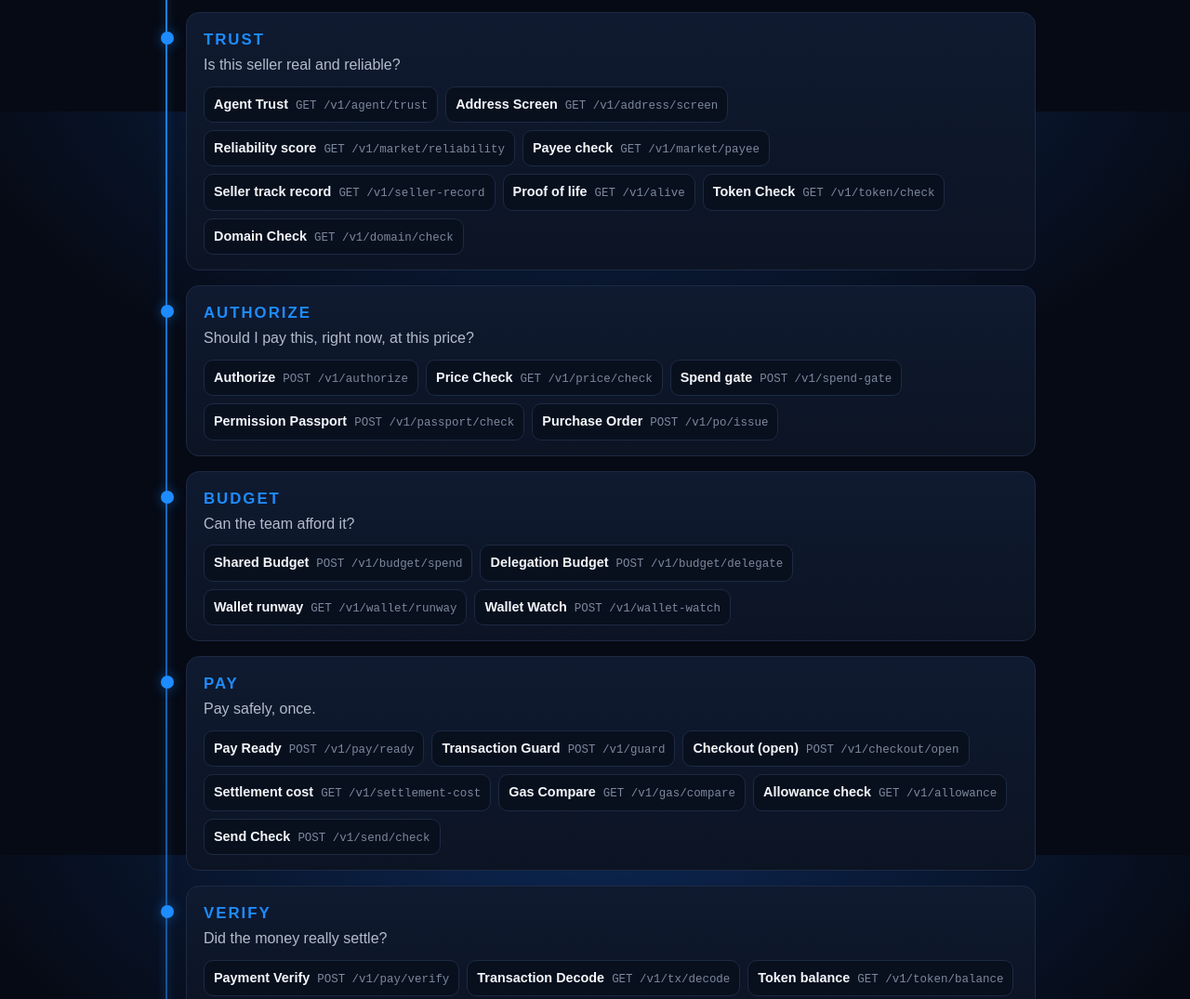
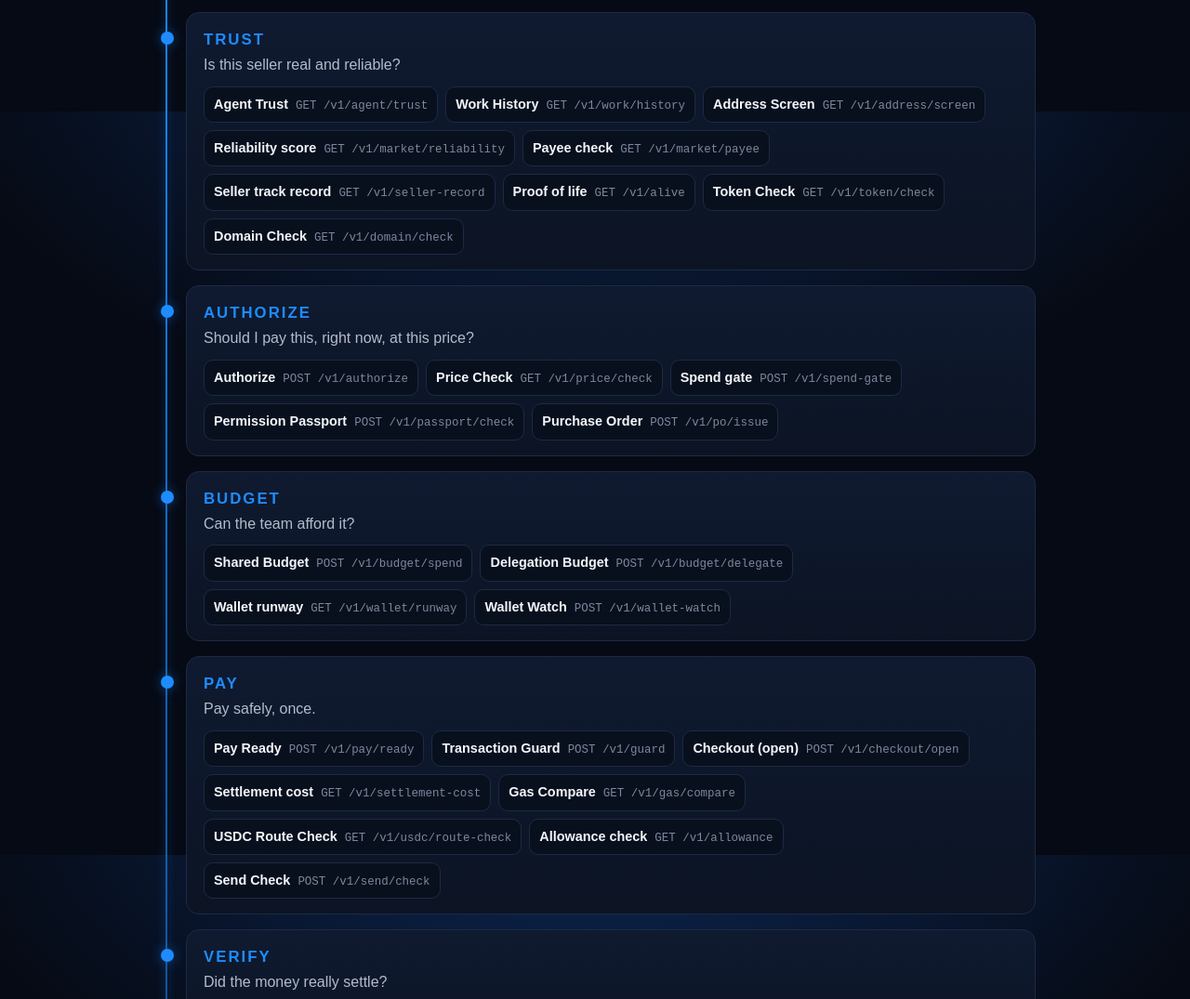
Before and after one commit to OMENZ2026/OMENZ-site, a website: page journey/index.html in a window 1280 px wide. Shown: the part 680-1755 px from the top of the page at 93% size. Drawn offline with Linux system fonts and the light colour scheme; no server answers.

Commit message:
Journey: USDC Route Check (PAY), Work History (TRUST), Worker Rejoin (CONTINUE)

```diff
--- a/journey/index.html
+++ b/journey/index.html
@@ -70,16 +70,16 @@
   <script>
   const STOPS = [
     ["DISCOVER", "Which paid tool can do this job?", [["Capability Finder", "GET /v1/market/find"], ["Market job desk", "POST /v1/market/job"], ["Cheapest working tool", "GET /v1/market/cheapest"]]],
-    ["TRUST", "Is this seller real and reliable?", [["Agent Trust", "GET /v1/agent/trust"], ["Address Screen", "GET /v1/address/screen"], ["Reliability score", "GET /v1/market/reliability"], ["Payee check", "GET /v1/market/payee"], ["Seller track record", "GET /v1/seller-record"], ["Proof of life", "GET /v1/alive"], ["Token Check", "GET /v1/token/check"], ["Domain Check", "GET /v1/domain/check"]]],
+    ["TRUST", "Is this seller real and reliable?", [["Agent Trust", "GET /v1/agent/trust"], ["Work History", "GET /v1/work/history"], ["Address Screen", "GET /v1/address/screen"], ["Reliability score", "GET /v1/market/reliability"], ["Payee check", "GET /v1/market/payee"], ["Seller track record", "GET /v1/seller-record"], ["Proof of life", "GET /v1/alive"], ["Token Check", "GET /v1/token/check"], ["Domain Check", "GET /v1/domain/check"]]],
     ["AUTHORIZE", "Should I pay this, right now, at this price?", [["Authorize", "POST /v1/authorize"], ["Price Check", "GET /v1/price/check"], ["Spend gate", "POST /v1/spend-gate"], ["Permission Passport", "POST /v1/passport/check"], ["Purchase Order", "POST /v1/po/issue"]]],
     ["BUDGET", "Can the team afford it?", [["Shared Budget", "POST /v1/budget/spend"], ["Delegation Budget", "POST /v1/budget/delegate"], ["Wallet runway", "GET /v1/wallet/runway"], ["Wallet Watch", "POST /v1/wallet-watch"]]],
-    ["PAY", "Pay safely, once.", [["Pay Ready", "POST /v1/pay/ready"], ["Transaction Guard", "POST /v1/guard"], ["Checkout (open)", "POST /v1/checkout/open"], ["Settlement cost", "GET /v1/settlement-cost"], ["Gas Compare", "GET /v1/gas/compare"], ["Allowance check", "GET /v1/allowance"], ["Send Check", "POST /v1/send/check"]]],
+    ["PAY", "Pay safely, once.", [["Pay Ready", "POST /v1/pay/ready"], ["Transaction Guard", "POST /v1/guard"], ["Checkout (open)", "POST /v1/checkout/open"], ["Settlement cost", "GET /v1/settlement-cost"], ["Gas Compare", "GET /v1/gas/compare"], ["USDC Route Check", "GET /v1/usdc/route-check"], ["Allowance check", "GET /v1/allowance"], ["Send Check", "POST /v1/send/check"]]],
     ["VERIFY", "Did the money really settle?", [["Payment Verify", "POST /v1/pay/verify"], ["Transaction Decode", "GET /v1/tx/decode"], ["Token balance", "GET /v1/token/balance"]]],
     ["RECEIVE + VALIDATE", "Did I get what I paid for?", [["Delivery Check", "POST /v1/delivery-check"], ["Checkout (close)", "POST /v1/checkout/close"], ["Claim evidence", "POST /v1/claim-evidence"], ["Checkpoint milestones", "POST /v1/checkpoint/submit"]]],
     ["RECORD", "Keep proof.", [["Spend Receipt", "POST /v1/spend-receipt"], ["Receipt Locker", "POST /v1/receipt/put"], ["Job Ledger", "POST /v1/ledger/append"], ["Evidence bundle", "POST /v1/evidence/bundle"]]],
     ["HAND OFF", "Pass the work on without losing state.", [["Job Jacket", "POST /v1/jacket/checkout"], ["Handoff Packager", "POST /v1/handoff/pack"], ["Agent Locker", "POST /v1/locker/put"], ["Agent PO Box", "POST /v1/pobox/drop"]]],
     ["RECOVER", "Something went wrong. Now what?", [["Payment Doctor", "POST /v1/pay/doctor"], ["Settlement Rescue", "POST /v1/settlement/rescue"], ["Dispute Packet", "POST /v1/dispute/packet"], ["Failure Receipt", "POST /v1/failure/put"], ["Substitute provider", "GET /v1/uptime/report"]]],
-    ["CONTINUE", "Keep the job running.", [["Work queue", "POST /v1/queue/claim"], ["Uptime Watch", "POST /v1/uptime/watch"], ["Freshness", "GET /v1/freshness"], ["Changed?", "GET /v1/changed"]]]
+    ["CONTINUE", "Keep the job running.", [["Worker Rejoin", "POST /v1/queue/rejoin"], ["Work queue", "POST /v1/queue/claim"], ["Uptime Watch", "POST /v1/uptime/watch"], ["Freshness", "GET /v1/freshness"], ["Changed?", "GET /v1/changed"]]]
   ];
   const esc = s => String(s).replace(/[&<>"]/g, c => ({ "&": "&amp;", "<": "&lt;", ">": "&gt;", '"': "&quot;" }[c]));
   function draw(prices) {
```
